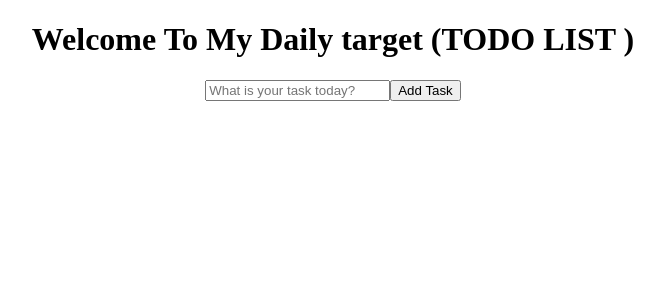
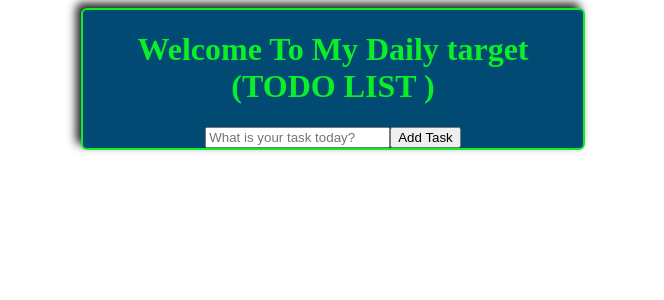
Before and after one commit to SamsonKwizela/todo-list, a React (Create React App) app: page / in a window 1280 px wide. Shown: the top 300 px of the page, without its empty margins (307-971 px from the left). Built offline with nearby package versions, Linux system fonts and the light colour scheme.

Commit message:
styled the app file

```diff
--- a/src/App.css
+++ b/src/App.css
@@ -1,17 +1,5 @@
-.App {
-  text-align: center;
-}
 
-.App-logo {
-  height: 40vmin;
-  pointer-events: none;
-}
 
-@media (prefers-reduced-motion: no-preference) {
-  .App-logo {
-    animation: App-logo-spin infinite 20s linear;
-  }
-}
 
 .App-header {
   background-color: #282c34;
@@ -24,15 +12,16 @@
   color: white;
 }
 
-.App-link {
-  color: #61dafb;
+/*App.js Style*/
+.App {
+  text-align: center;
+  background-color: #014a74;
+  height: inherit;
+  width: 500px;
+  margin: auto;
+  color: rgb(9, 240, 40);
+  border-radius: 6px;
+  border: solid 2px ;
+  box-shadow:  #014a74;
+  box-shadow: -5px -5px 10px rgba(0, 0, 0, 0.87);
 }
-
-@keyframes App-logo-spin {
-  from {
-    transform: rotate(0deg);
-  }
-  to {
-    transform: rotate(360deg);
-  }
-}
```
